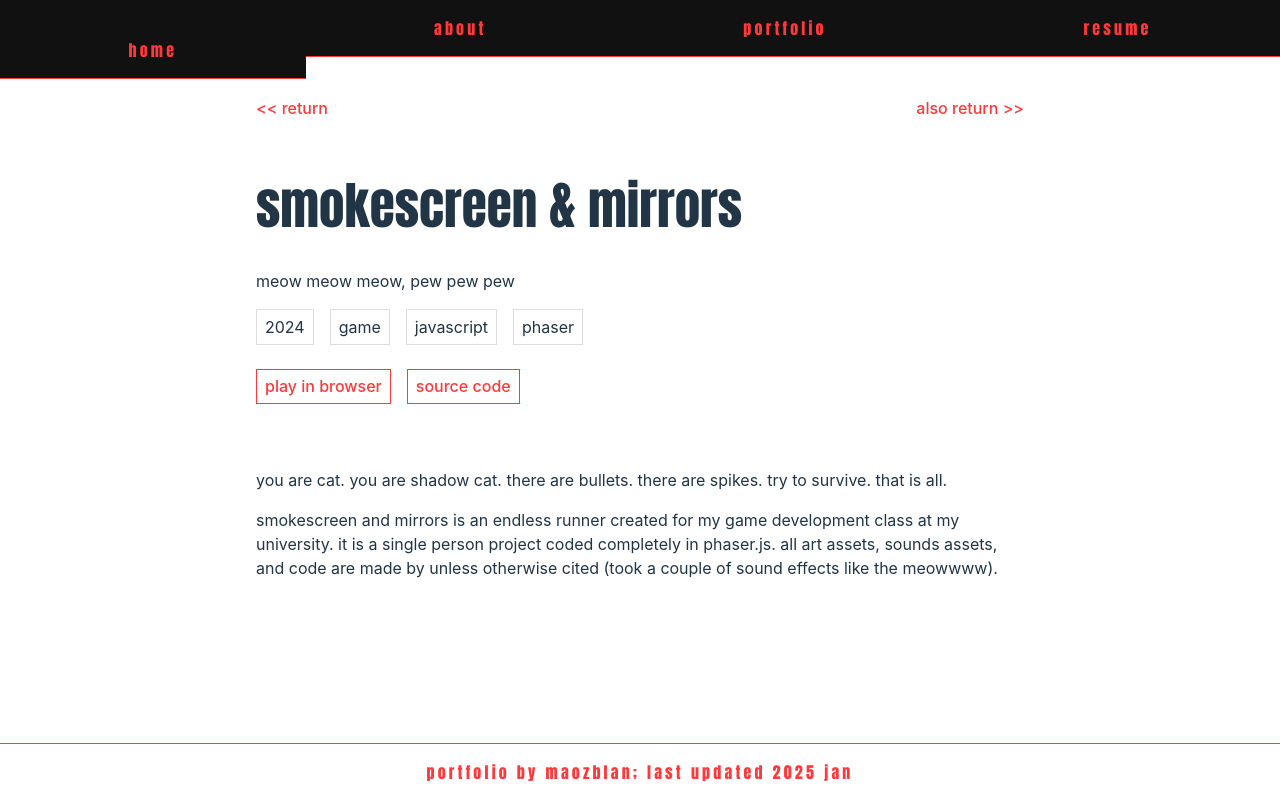
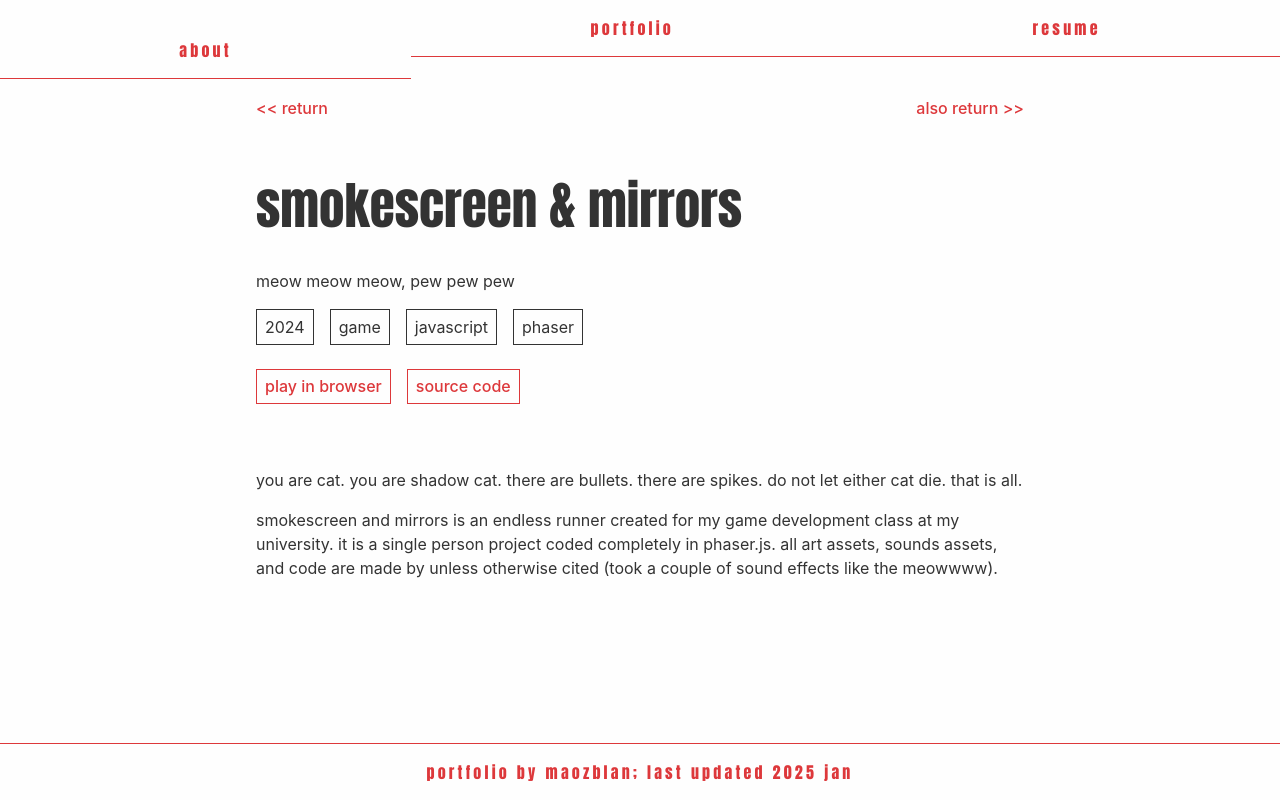
Before and after one commit to maozblan/maozblan.github.io, a SvelteKit app: page /portfolio/smokescreenAndMirrors in a window 1280 px wide. Built offline with nearby package versions, Linux system fonts and the light colour scheme.

Commit message:
cleanup + hiding home page

```diff
--- a/src/routes/+layout.svelte
+++ b/src/routes/+layout.svelte
@@ -16,7 +16,7 @@
 
 <div id="everything-bagel" class="fl col">
   <nav class="row">
-    <a href="/" class:active="{page.url.pathname === '/'}">home</a>
+    <!-- <a href="/" class:active="{page.url.pathname === '/'}">home</a> -->
     <a href="/about" class:active="{page.url.pathname === '/about'}">about</a>
     <a href="/portfolio" class:active="{page.url.pathname === '/portfolio'}">portfolio</a>
     <a href="/resume" class:active="{page.url.pathname === '/resume'}">resume</a>
--- a/src/routes/+page.svelte
+++ b/src/routes/+page.svelte
@@ -1,2 +1,4 @@
 <h1>this is lyssa</h1>
 <p>use the nav bar to get started</p>
+<p>you found the hidden home page :O</p>
+<p>work in progress :)</p>
--- a/src/routes/portfolio/portfolio.ts
+++ b/src/routes/portfolio/portfolio.ts
@@ -1,5 +1,3 @@
-import {type Writable, writable} from 'svelte/store';
-
 export const portfolio: { [key: string]: Project} = {
   fireworks: {
     title: "l-system fireworks",
--- a/src/routes/portfolio/smokescreenAndMirrors/+page.svelte
+++ b/src/routes/portfolio/smokescreenAndMirrors/+page.svelte
@@ -6,8 +6,8 @@
 <br />
 
 <p>
-  you are cat. you are shadow cat. there are bullets. there are spikes. try to
-  survive. that is all.
+  you are cat. you are shadow cat. there are bullets. there are spikes. do not
+  let either cat die. that is all.
 </p>
 
 <p>
--- a/static/css/base.css
+++ b/static/css/base.css
@@ -65,7 +65,7 @@ button:focus-visible {
   outline: 4px auto -webkit-focus-ring-color;
 }
 
-@media (prefers-color-scheme: light) {
+/* @media (prefers-color-scheme: light) {
   :root {
     color: #213547;
     background-color: #ffffff;
@@ -76,4 +76,4 @@ button:focus-visible {
   button {
     background-color: #f9f9f9;
   }
-}
+} */
--- a/static/css/color.css
+++ b/static/css/color.css
@@ -7,3 +7,11 @@
   /* --ac1: #89ce00; */
   /* --ac2: #5ba300; */
 }
+
+@media (prefers-color-scheme: light) {
+  :root {
+    --text: #333;
+    --bg: #fefefe;
+    --ac: #DD383B;
+  }
+}
```
